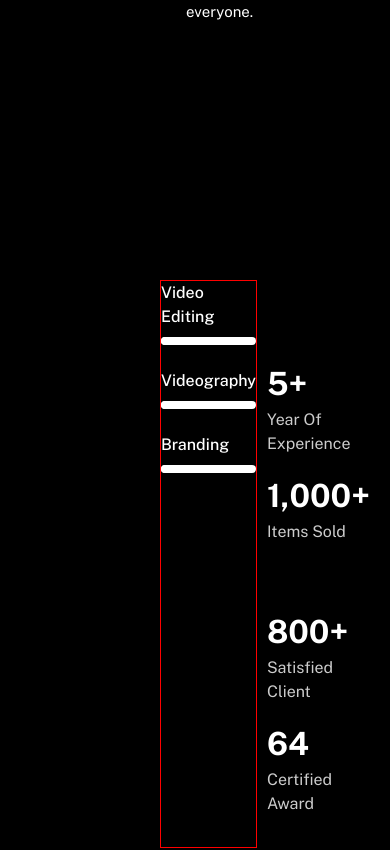
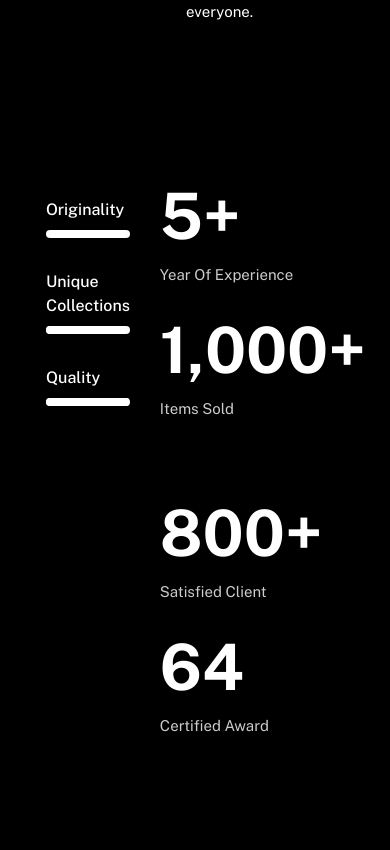
Before and after one commit to ronyandrean/LuxBid, a React (Vite) app: page /about in a window 390 px wide. Shown: the part 1820-2670 px from the top of the page. Built offline with nearby package versions, Linux system fonts and the light colour scheme; a web font is replaced by a local one.

Commit message:
fix : final

```diff
--- a/src/App.tsx
+++ b/src/App.tsx
@@ -78,8 +78,8 @@ const App = () => {
           <Route path="/collection" element={<Collection />} />
           <Route path="/product/:productId" element={<ProductPageWrapper />} />
           <Route path="/profile" element={<Profile />} />
-          {/* <Route path="/history-bidding" element={<History />} />
-          <Route path="/history-selling" element={<HistorySelling />} /> */}
+          <Route path="/history-bidding" element={<History />} />
+          <Route path="/history-selling" element={<HistorySelling />} />
           <Route
             path="/selling-contact"
             element={
--- a/src/pages/AboutUs.tsx
+++ b/src/pages/AboutUs.tsx
@@ -2,13 +2,11 @@ import React from "react";
 import { useState, useEffect, useRef} from "react"
 import "../style/AboutUs.css"
 import { ChevronDown } from "lucide-react"
-import AboutBackground from '../assets/background-landing-baru.jpg'
-import { Link } from "react-router-dom";
-import GearIcon from '../assets/gearicon.png'
 import AboutFooter from "@/pages/Footer";
 import Navbar from "./Navbar";
 import MiddleImage from '../assets/chanel.png'
 import logo from '../assets/LXRe.png'
+import HowItWorksPopup from "../pages/PopupHowItWorks";
 
 
 const AboutUs = () => {
@@ -16,14 +14,26 @@ const AboutUs = () => {
   const [openFaq, setOpenFaq] = useState<number | null>(null)
   const dropdownRef = useRef<HTMLDivElement>(null);
 
+  const [showPopup, setShowPopup] = useState(false);
+
+  const [widthBars, setWidthBars] = useState(false);
+
+  useEffect(() => {
+    setTimeout(() => {
+      setWidthBars(true);
+    }, 500)
+  })
+
   useEffect(() => {
     function handleClickOutside(event: MouseEvent) {
       if (dropdownRef.current && !dropdownRef.current.contains(event.target as Node)) {
         setIsDropdownOpen(false);
       }
     }
+    document.addEventListener("mousedown", handleClickOutside);
 
-    document.addEventListener("mousedown", handleClickOutside);
+    const handleHowItWorksClick = () => setShowPopup(true);
+    const handleClosePopup = () => setShowPopup(false);
     return () => {
       document.removeEventListener("mousedown", handleClickOutside);
     };
@@ -69,7 +79,8 @@ const AboutUs = () => {
     <div className="About-Wrapper">
       <div className="About-Content">
       <div className="Header-Collection">
-        <Navbar/>
+        <Navbar onHowItWorksClick={() => setShowPopup(true)} />
+        <HowItWorksPopup isOpen={showPopup} onClose={() => setShowPopup(false)} />
       <div className="About-Image">
         {/* <img src={AboutBackground} alt="" /> */}
         {/* <h1 className="about-title">About</h1> */}
@@ -211,31 +222,31 @@ const AboutUs = () => {
       </section>
 
 
-      <section className="SoldPart">
-        <div className="Sold-Left">
-          <div className="solds-container">
-            <div className="sold">
-              <span>Video Editing</span>
+      <section className="bawah">
+        <div className="bawah-kiri">
+            <div className="bar">
+              <span>Originality</span>
               <div className="progress-bar">
-                <div className="progress-fill" style={{ width: "85%" }}></div>
+                <div className="progress-fill" style={{ width: widthBars ? "100%" : "0%" }}></div>
               </div>
             </div>
-            <div className="sold">
-              <span>Videography</span>
+
+            <div className="bar">
+              <span>Unique Collections</span>
               <div className="progress-bar">
-                <div className="progress-fill" style={{ width: "90%" }}></div>
+                <div className="progress-fill" style={{ width: widthBars ? "92%" : "0%" }}></div>
               </div>
             </div>
-            <div className="sold">
-              <span>Branding</span>
+
+            <div className="bar">
+              <span>Quality</span>
               <div className="progress-bar">
-                <div className="progress-fill" style={{ width: "77%" }}></div>
+                <div className="progress-fill" style={{ width: widthBars ? "99%" : "0%" }}></div>
               </div>
             </div>
-          </div>
         </div>
-        <div className="Sold-Right">
-          <div className="sate">
+
+        <div className="bawah-kanan">
             <div className="sate-kiri">
               <div><strong>5+</strong><p>Year Of Experience</p></div>
               <div><strong>1,000+</strong><p>Items Sold</p></div>
@@ -243,49 +254,9 @@ const AboutUs = () => {
             <div className="sate-kanan">
               <div><strong>800+</strong><p>Satisfied Client</p></div>
               <div><strong>64</strong><p>Certified Award</p></div>
-            </div>
-            </div>
+          </div>
         </div>
       </section>
-
-      {/* <section className="CallToAction">
-        <div className="cta-overlay">
-          <h3>Hire Us Now</h3>
-          <h2>We Are Always Ready To Take A Perfect Shot</h2>
-          <button>Get Started</button>
-        </div>
-      </section> */}
-
-      {/* <footer className="Footer">
-        <div className="footer-columns">
-          <div className="footer-logo">
-            <img src={logo} alt="Logo" />
-            <p>Lorem ipsum dolor sit amet, consectetur adipiscing elit.</p>
-          </div>
-          <div className="footer-links">
-            <h4>Our Store</h4>
-            <ul>
-              <li>Home</li>
-              <li>About</li>
-              <li>Service</li>
-              <li>Contact</li>
-            </ul>
-          </div>
-          <div className="footer-contact">
-            <h4>Get In Touch</h4>
-            <p>2443 Oak Ridge Omaha, OA 45065</p>
-            <p>207-8967-452</p>
-            <p>092-245-7232</p>
-            <p>support@site.com</p>
-          </div>
-        </div>
-        <p className="copyright">
-          Copyright © 2023 LXRe | Powered by LXRe
-        </p>
-      </footer> */}
-
-
-
       <section className="Questioner">
         <h2 className="section-title">Frequently Asked Questions</h2>
         <div className="faq-container">
--- a/src/style/AboutUs.css
+++ b/src/style/AboutUs.css
@@ -137,39 +137,33 @@
     padding: 6rem;
     gap: 10px;
     justify-content: space-evenly;
+    /* background-color: red; */
   }
-
   .Middle-left {
     width: 65%;
     /* border: 1px solid red; */
   }
-
   .Middle-left img {
     width: 50vh;
     margin-left: 5rem;
     border-radius: 8px;
   }
-
   .Middle-Right {
     display: flex;
     flex-direction: column;
     gap: 20px;
     width: 100%;
   }
-
   .About-Us-Text-1 {
     font-size: 1.5rem;
     font-weight: bold;
   }
-
   .Middle-Right img {
     width: 30vh;
   }
-
   .desc {
     font-size: 15px;
   }
-
   .desc {
     display: flex;
     flex-direction: column;
@@ -177,7 +171,60 @@
     text-align: justify;
   }
 
-
+  .bawah{
+    display: flex;
+    flex-direction: row;
+    padding: 1rem;
+    /* gap: 10rem; */
+    justify-content: space-evenly;
+    /* border: 1px solid red; */
+    }
+  .bawah-kiri{
+    width: 50rem;
+    padding: 30px;
+    /* border: 1px solid red; */
+  }
+  .bar span {
+    padding-top: 2rem;
+    display: block;
+    font-weight: 500;
+    margin-bottom: 0.5rem;
+  }
+  .progress-bar {
+    background: #333;
+    border-radius: 5px;
+    overflow: hidden;
+    height: 10px;
+    width: 100%;
+  }
+  .progress-fill {
+    height: 100%;
+    background: #ffffff;
+    width: 0;
+    transition: width 1s ease-in-out;
+  }
+  .bawah-kanan {
+    display: flex;
+    justify-content: space-between;
+    /* margin-top: rem; */
+    flex-wrap: wrap;
+    /* border: 1px solid red; */
+  }
+  .bawah-kanan div {
+    font-size: 2rem;
+    flex: 1 1 20%;
+    margin: 1rem 0;
+  }
+  .bawah-kanan strong {
+    font-size: 4rem;
+  }
+  .bawah-kanan p {
+    color: #ccc;
+    font-size: 15px;
+  }
+  .sate-kiri{
+    padding-right: 5rem;
+  }
 
 .Questioner {
   padding: 5rem 2rem;
@@ -276,142 +323,5 @@
     font-size: 2rem;
   }
 
-  /* === SKILLS SECTION === */
-  .SoldPart {
-    display: flex;
-    flex-direction: row;
-    padding: 10rem;
-    gap: 10px;
-    justify-content: space-evenly;
+
   }
-
-  .Sold-Left {
-    border: 1px solid red;
-  }
-
-  .solds-container .sold {
-    margin-bottom: 1.5rem;
-  }
-
-  .sold span {
-    display: block;
-    font-weight: 500;
-    margin-bottom: 0.5rem;
-  }
-
-  .progress-bar {
-    background: #333;
-    border-radius: 5px;
-    overflow: hidden;
-    height: 10px;
-  }
-
-  .progress-fill {
-    height: 100%;
-    background: #ffffff;
-    width: 0;
-    transition: width 1s ease-in-out;
-  }
-
-  .sate {
-    display: flex;
-    justify-content: space-between;
-    margin-top: 3rem;
-    flex-wrap: wrap;
-  }
-
-  .sate div {
-    flex: 1 1 20%;
-    margin: 1rem 0;
-  }
-
-  .sate strong {
-    font-size: 2rem;
-  }
-
-  .sate p {
-    color: #ccc;
-  }
-
-  /* === CALL TO ACTION === */
-  /* .CallToAction {
-      background: url('/path-to-image.jpg') center/cover no-repeat;
-      padding: 6rem 10%;
-      position: relative;
-    }
-
-    .cta-overlay {
-      background-color: rgba(0, 0, 0, 0.6);
-      padding: 4rem;
-      text-align: center;
-      color: white;
-    }
-
-    .cta-overlay h3 {
-      font-size: 1.2rem;
-      color: #ccc;
-    }
-
-    .cta-overlay h2 {
-      font-size: 2.5rem;
-      margin: 1rem 0;
-    }
-
-    .cta-overlay button {
-      background-color: white;
-      color: black;
-      padding: 0.75rem 2rem;
-      border: none;
-      border-radius: 30px;
-      font-weight: bold;
-      cursor: pointer;
-    }
-
-    /* === FOOTER === */
-  /* .Footer {
-      background-color: #111;
-      color: white;
-      padding: 4rem 10%;
-    }
-
-    .footer-columns {
-      display: flex;
-      flex-wrap: wrap;
-      justify-content: space-between;
-    }
-
-    .footer-logo img {
-      width: 100px;
-      margin-bottom: 1rem;
-    }
-
-    .footer-links ul {
-      list-style: none;
-      padding: 0;
-    }
-
-    .footer-links li {
-      margin-bottom: 0.5rem;
-    }
-
-    .footer-contact p {
-      margin: 0.3rem 0;
-      color: #ccc;
-    }
-
-    .footer-columns > div {
-      flex: 1 1 30%;
-      margin-bottom: 2rem;
-    }
-
-    .footer h4 {
-      margin-bottom: 1rem;
-    }
-
-    .copyright {
-      text-align: center;
-      margin-top: 2rem;
-      color: #777;
-      font-size: 0.9rem;
-    } */
-}
```
Lines whose indentation alone changed are shown as unchanged.
